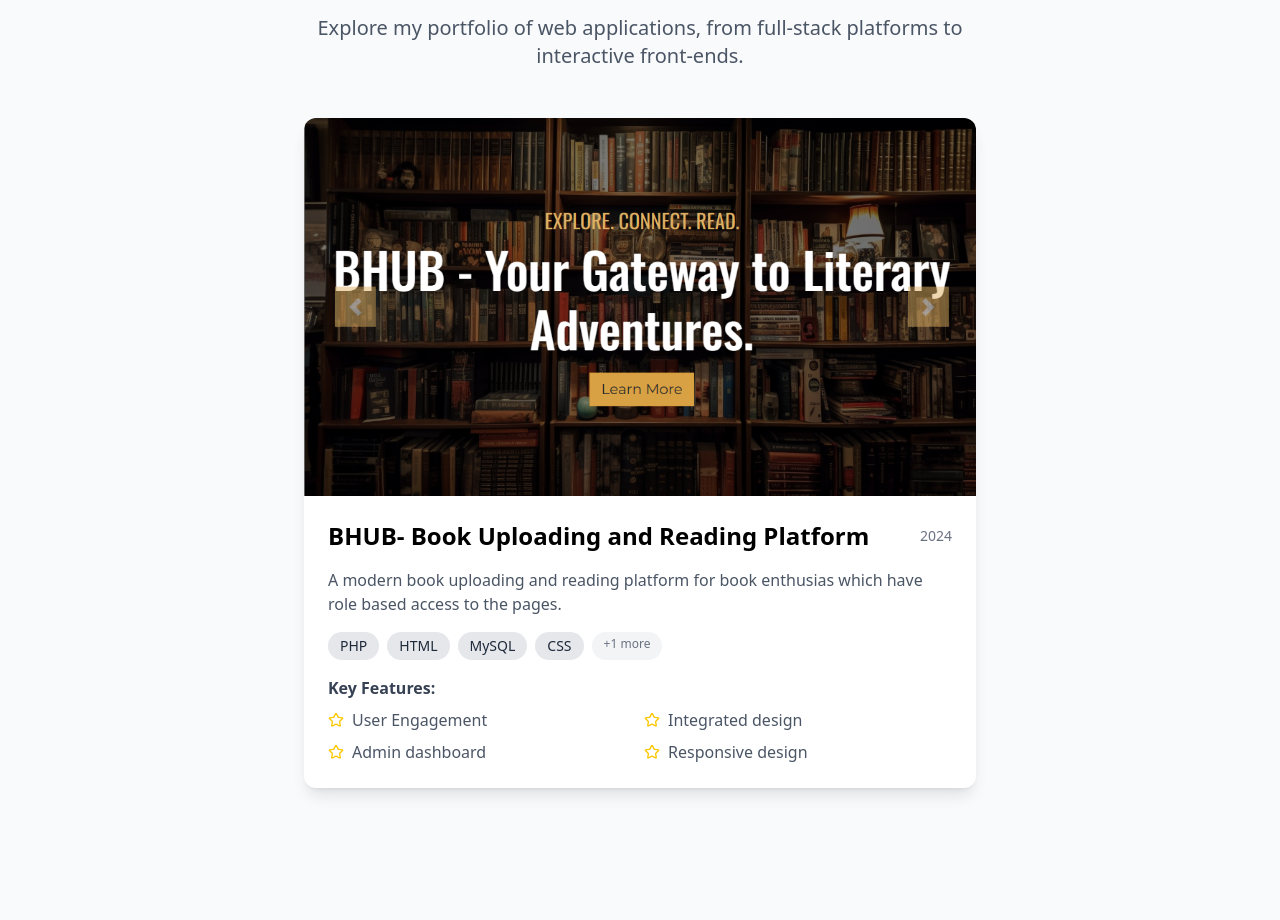
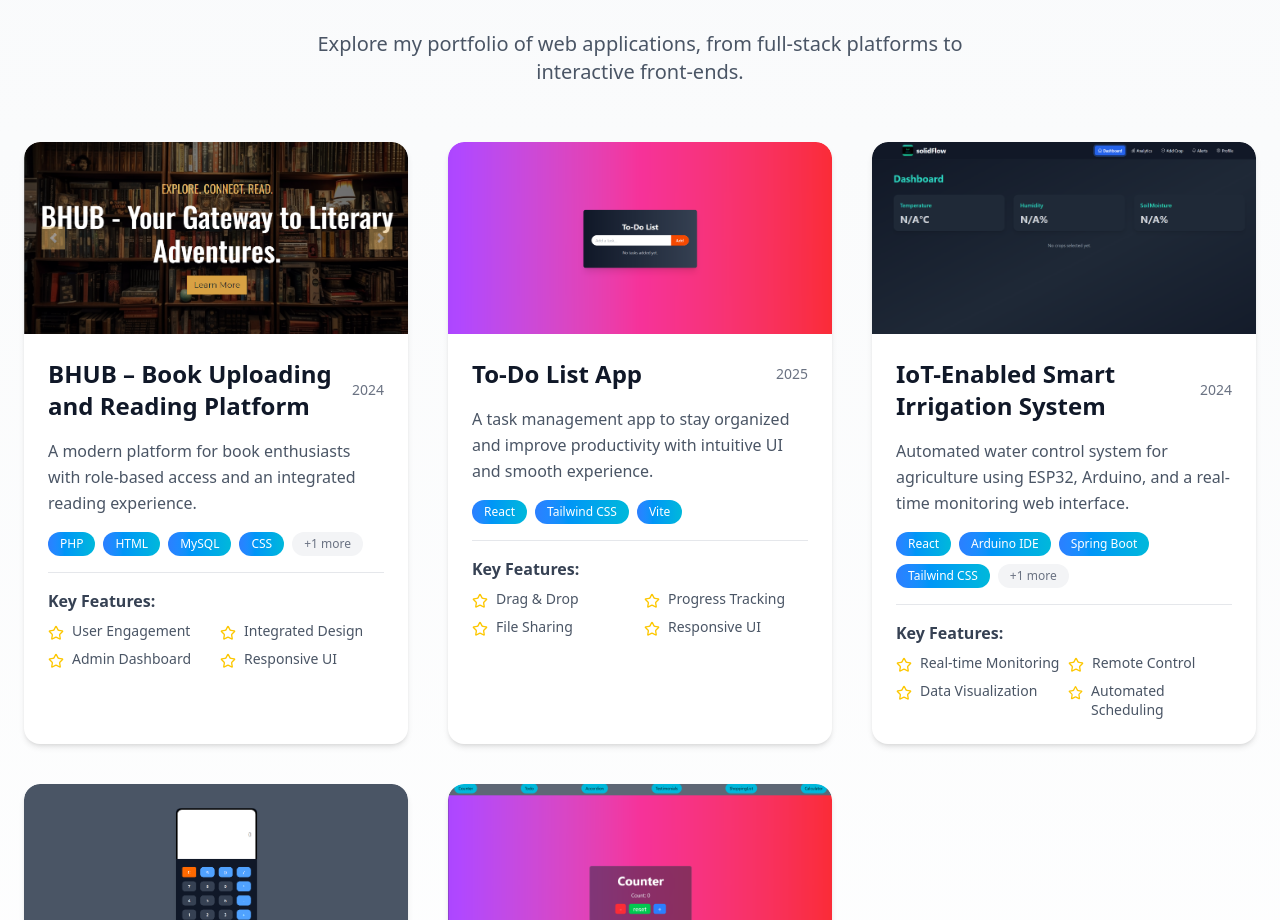
Before and after one commit to ADK-07/Portfolio-Main, a React (Vite) app: page / in a window 1280 px wide. Shown: the part 1880-2800 px from the top of the page. Built offline with nearby package versions, Linux system fonts and the light colour scheme.

Commit message:
project section update

```diff
--- a/src/components/Project/Project.jsx
+++ b/src/components/Project/Project.jsx
@@ -2,7 +2,10 @@ import ProjectList from "./ProjectList";
 
 const Project = () => {
   return (
-    <section className="py-16 bg-gray-50 text-gray-700 dark:bg-gray-800 dark:text-gray-300">
+    <section
+      className="py-20 bg-gradient-to-b from-gray-50 to-white
+dark:from-gray-900 dark:to-gray-800 text-gray-800 dark:text-gray-200"
+    >
       <div className="max-w-7xl mx-auto px-6">
         {/* Section Title */}
         <h2 className="text-3xl md:text-5xl font-extrabold  bg-gradient-to-r from-cyan-500 to-blue-500 bg-clip-text text-transparent mb-8 text-center">
@@ -16,7 +19,7 @@ const Project = () => {
         </p>
 
         {/* Projects Grid */}
-        <div className="mt-12 relative min-h-[400vh]">
+        <div className="mt-14">
           <ProjectList />
         </div>
       </div>
--- a/src/components/Project/ProjectCard.jsx
+++ b/src/components/Project/ProjectCard.jsx
@@ -1,93 +1,111 @@
-import React from "react";
-import { Star, ExternalLinkIcon, Github } from "lucide-react";
+import { Star, ExternalLink, Github } from "lucide-react";
 
 const ProjectCard = ({ project }) => {
+  const {
+    id,
+    image,
+    title,
+    date,
+    description,
+    technologies = [], //technologies = [] gives the real array if available, otherwise an empty array as a fallback.”
+    demoUrl,
+    githubUrl,
+    highlights = [],
+  } = project;
+
   return (
     <div
-      key={project.id}
-      className="bg-white dark:bg-gray-900 rounded-xl shadow-lg max-w-2xl mx-auto overflow-hidden transition-transform hover:shadow-2xl"
+      key={id}
+      className="flex flex-col bg-white dark:bg-gray-900 rounded-2xl shadow-md hover:shadow-xl
+  transition-transform duration-300 hover:-translate-y-2 overflow-hidden w-full"
     >
-      {/* Image + Overlay */}
-      <div className="group relative overflow-hidden">
-        {/* Project Image with aspect ratio for responsiveness */}
-        <div className="relative w-full aspect-[16/9]">
+      {/* Image Section */}
+      <div className="group relative h-48 overflow-hidden rounded-t-2xl">
         <img
-            src={project.image}
-            alt={project.title}
-            className="absolute inset-0 w-full h-full object-cover"
+          src={image}
+          alt={title}
+          className="w-full h-full object-cover transform group-hover:scale-105 transition-transform duration-500"
+          loading="lazy"
         />
-        </div>
 
-        {/* Overlay */}
-        <div className="absolute inset-0 flex items-center justify-center bg-gray-900/60 opacity-0 group-hover:opacity-100 transition-opacity duration-300">
-          {project.demoUrl && project.githubUrl && (
-            <div className="flex items-center gap-6">
+        {/* Hover Overlay */}
+        {(demoUrl || githubUrl) && (
+          <div className="absolute inset-0 flex items-center justify-center gap-6 bg-black/50 opacity-0 group-hover:opacity-100 transition-opacity duration-300">
+            {demoUrl && (
               <a
-                href={project.demoUrl}
+                href={demoUrl}
                 target="_blank"
                 rel="noopener noreferrer"
+                title="View Live Demo"
                 className="p-3 rounded-full bg-white/20 text-white hover:bg-white/40 hover:scale-110 transition-all duration-300"
               >
-                <ExternalLinkIcon size={22} />
+                <ExternalLink size={22} />
               </a>
+            )}
+            {githubUrl && (
               <a
-                href={project.githubUrl}
+                href={githubUrl}
                 target="_blank"
                 rel="noopener noreferrer"
+                title="View Source Code"
                 className="p-3 rounded-full bg-white/20 text-white hover:bg-white/40 hover:scale-110 transition-all duration-300"
               >
                 <Github size={22} />
               </a>
+            )}
           </div>
         )}
       </div>
+
+      {/* Content Section */}
+      <div className="p-6 space-y-4">
+        {/* Header */}
+        <div className="flex justify-between items-center">
+          <h3 className="text-xl md:text-2xl font-semibold text-gray-900 dark:text-white">
+            {title}
+          </h3>
+          {date && (
+            <span className="text-sm text-gray-500 dark:text-gray-400">
+              {date}
+            </span>
+          )}
         </div>
 
-      {/* Project Content */}
-      <div className="p-6 space-y-4">
-        {/* Title + Date */}
-        <div className="flex justify-between items-center">
-          <h3 className="text-xl md:text-2xl font-semibold text-black dark:text-white">
-            {project.title}
-          </h3>
-          <span className="text-sm text-gray-500 dark:text-gray-400">
-            {project.date}
-          </span>
-        </div>
-
-        {/* Short Description */}
-        <p className="text-gray-600 dark:text-gray-300">
-          {project.description}
+        {/* Description */}
+        <p className="text-gray-600 dark:text-gray-300 leading-relaxed">
+          {description}
         </p>
 
         {/* Technologies */}
+        {technologies.length > 0 && (
           <div className="flex flex-wrap gap-2">
-          {project.technologies.slice(0, 4).map((tech, index) => (
+            {technologies.slice(0, 4).map((tech, index) => (
               <span
                 key={index}
-              className="bg-gray-200 dark:bg-gray-800 text-gray-800 dark:text-gray-200 px-3 py-1 rounded-full text-sm"
+                className="bg-gradient-to-r from-blue-500 to-cyan-500 text-white px-3 py-1 rounded-full text-xs font-medium"
               >
                 {tech}
               </span>
             ))}
-          {project.technologies.length > 4 && (
+            {technologies.length > 4 && (
               <span className="px-3 py-1 rounded-full text-xs font-medium bg-gray-100 dark:bg-gray-800 text-gray-500 dark:text-gray-400">
-              +{project.technologies.length - 4} more
+                +{technologies.length - 4} more
               </span>
             )}
           </div>
+        )}
 
         {/* Key Features */}
-        {project.highlights?.length > 0 && (
-          <div>
+        {highlights.length > 0 && (
+          <div className="border-t border-gray-200 dark:border-gray-700 pt-4">
             <h4 className="font-semibold mb-2 text-gray-700 dark:text-gray-200">
               Key Features:
             </h4>
-            <ul className="grid grid-cols-1 sm:grid-cols-2 gap-2 list-none">
-              {project.highlights.map((highlight, index) => (
-                <li key={index} className="flex items-center">
-                  <Star size={16} className="text-yellow-400 flex-shrink-0" />
-                  <span className="ml-2 text-gray-600 dark:text-gray-300">
+            <ul className="grid grid-cols-1 sm:grid-cols-2 gap-2">
+              {highlights.map((highlight, index) => (
+                <li key={index} className="flex items-start gap-2">
+                  <Star size={16} className="text-yellow-400 mt-1" />
+                  <span className="text-gray-600 dark:text-gray-300 text-sm leading-snug">
                     {highlight}
                   </span>
                 </li>
--- a/src/components/Project/ProjectList.jsx
+++ b/src/components/Project/ProjectList.jsx
@@ -1,61 +1,56 @@
 import Bhub from "../../assets/Project/Bhub.png";
 import SmartImg from "../../assets/Project/SmartIrrigation.png";
-import todolistImage from "../../assets/Project/TodoList.png";
+import TodoListImage from "../../assets/Project/TodoList.png";
 import CalculatorImage from "../../assets/Project/Calculator.png";
 import BaseImage from "../../assets/Project/Base project.png";
 import ProjectCard from "./ProjectCard";
+// eslint-disable-next-line no-unused-vars
+import { motion } from "framer-motion";
 
 const projects = [
   {
     id: 1,
-    title: "BHUB- Book Uploading and Reading Platform",
-    category: "fullstack",
+    title: "BHUB – Book Uploading and Reading Platform",
+    category: "Full Stack",
     description:
-      "A modern book uploading and reading platform for book enthusias which have role based access to the pages.",
-    longDescription:
-      "Comprehensive e-commerce solution featuring user authentication, product catalog, shopping cart, order management, and payment integration. Includes admin panel for inventory management and analytics.",
+      "A modern platform for book enthusiasts with role-based access and an integrated reading experience.",
     technologies: ["PHP", "HTML", "MySQL", "CSS", "JavaScript"],
     demoUrl: "https://bhub.fwh.is",
     githubUrl: "https://github.com/abhinavhh/BHUB",
     image: Bhub,
     date: "2024",
-    status: "Completed",
     highlights: [
       "User Engagement",
-      "Integrated design",
-      "Admin dashboard",
-      "Responsive design",
+      "Integrated Design",
+      "Admin Dashboard",
+      "Responsive UI",
     ],
   },
   {
     id: 2,
-    title: "To Do List App",
-    category: "web",
+    title: "To-Do List App",
+    category: "Web",
     description:
-      "This web application provides a practical solution for staying organized and boosting productivity, offering the benefits of task organization, improved time management, and reduced stress.",
-    longDescription: "",
+      "A task management app to stay organized and improve productivity with intuitive UI and smooth experience.",
     technologies: ["React", "Tailwind CSS", "Vite"],
-    image: todolistImage,
+    image: TodoListImage,
     demoUrl:
       "https://to-do-1on2-git-main-adk-07s-projects.vercel.app?_vercel_share=691Lix968lguZmF7DiFhzWfl3CknHujU",
     githubUrl: "https://github.com/ADK-07/ToDo/tree/main/ToDoList",
     date: "2025",
-    status: "Completed",
     highlights: [
-      "Real-time collaboration",
-      "Drag & drop",
-      "File sharing",
-      "Progress tracking",
+      "Drag & Drop",
+      "Progress Tracking",
+      "File Sharing",
+      "Responsive UI",
     ],
   },
   {
     id: 3,
-    title: "IoT Enabled Smart Irrigation System",
-    category: "fullstack",
+    title: "IoT-Enabled Smart Irrigation System",
+    category: "Full Stack",
     description:
-      "A automate water controlling system for agriculture using ESP32 and Arduino with a web interface for monitoring and control.",
-    longDescription:
-      "An IoT-enabled smart irrigation system that automates water control for agriculture. Features include real-time monitoring, remote control, and data visualization through a web interface.",
+      "Automated water control system for agriculture using ESP32, Arduino, and a real-time monitoring web interface.",
     technologies: [
       "React",
       "Arduino IDE",
@@ -67,72 +62,61 @@ const projects = [
     demoUrl: "https://smart-irrigation-rho.vercel.app/home",
     githubUrl: "https://github.com/ADK-07/smart-irrigation-local",
     date: "2024",
-    status: "Completed",
     highlights: [
-      "Real-time monitoring",
-      "Remote control",
-      "Data visualization",
-      "Automated scheduling",
+      "Real-time Monitoring",
+      "Remote Control",
+      "Data Visualization",
+      "Automated Scheduling",
     ],
   },
   {
     id: 4,
-    title: "Calculator",
-    category: "web",
+    title: "Calculator App",
+    category: "Web",
     description:
-      "A simple to use calculator application with basic arithmetic operations.",
-    longDescription:
-      "A comprehensive calculator application built with React.js and Tailwind CSS. It features basic arithmetic operations, a user-friendly interface, and a fully responsive design for seamless usage across devices",
+      "A simple and responsive calculator with basic arithmetic operations built using React and Tailwind CSS.",
     technologies: ["React", "Node.js", "Express", "MongoDB", "Mongoose"],
     image: CalculatorImage,
     demoUrl:
       "https://calculator-git-main-adk-07s-projects.vercel.app?_vercel_share=n8BCxcjU7Zr9VlpUH4IXC5pswWfKkvBQ",
     githubUrl: "https://github.com/ADK-07/calculator",
     date: "2025",
-    status: "Completed",
-    highlights: [
-      "Basic arithmetic operations",
-      "Simple UI",
-      "Responsive design",
-    ],
+    highlights: ["Basic Operations", "Responsive Design", "Clean UI"],
   },
   {
     id: 5,
-    title: "Base Project",
-    category: "web",
+    title: "Base Project Template",
+    category: "Web",
     description:
-      "A starter template for React projects with essential configurations and best practices.",
-    longDescription:
-      "A React.js and Tailwind CSS base project template designed for rapid web application development. It features a responsive layout, clean component structure, and easily extendable architecture for building modern web apps.",
+      "A ready-to-use React + Tailwind CSS starter template with clean structure and best practices.",
     technologies: ["React", "Node.js", "MongoDB", "Express"],
     image: BaseImage,
     demoUrl:
       "https://base-project-git-main-adk-07s-projects.vercel.app?_vercel_share=s0kbbpB1shpiZTvMBVZ7lXjAY2KuhXh5",
     githubUrl: "https://github.com/ADK-07/base-project",
     date: "2025",
-    status: "Completed",
     highlights: [
-      "Responsive design",
-      "Clean component structure",
-      "Easily extendable architecture",
-      "Tailwind CSS integration",
+      "Responsive Design",
+      "Reusable Components",
+      "Modern Layout",
+      "Tailwind Integration",
     ],
   },
 ];
-
 const ProjectList = () => {
   return (
-    <div className="relative space-y-40">
+    <div className="grid grid-cols-1 md:grid-cols-2 lg:grid-cols-3 gap-10 items-stretch">
       {projects.map((project, index) => (
-        <div
+        <motion.div
           key={project.id}
-          className={`sticky top-20 mb-40 last:mb-20 `}
-          style={{
-            zIndex: index + 1, // adjust 120px based on card height
-          }}
+          initial={{ opacity: 0, y: 30 }}
+          whileInView={{ opacity: 1, y: 0 }}
+          viewport={{ once: true }}
+          transition={{ duration: 0.5, delay: index * 0.1 }}
+          className="flex w-full"
         >
           <ProjectCard project={project} />
-        </div>
+        </motion.div>
       ))}
     </div>
   );
```
Lines whose indentation alone changed are shown as unchanged.
